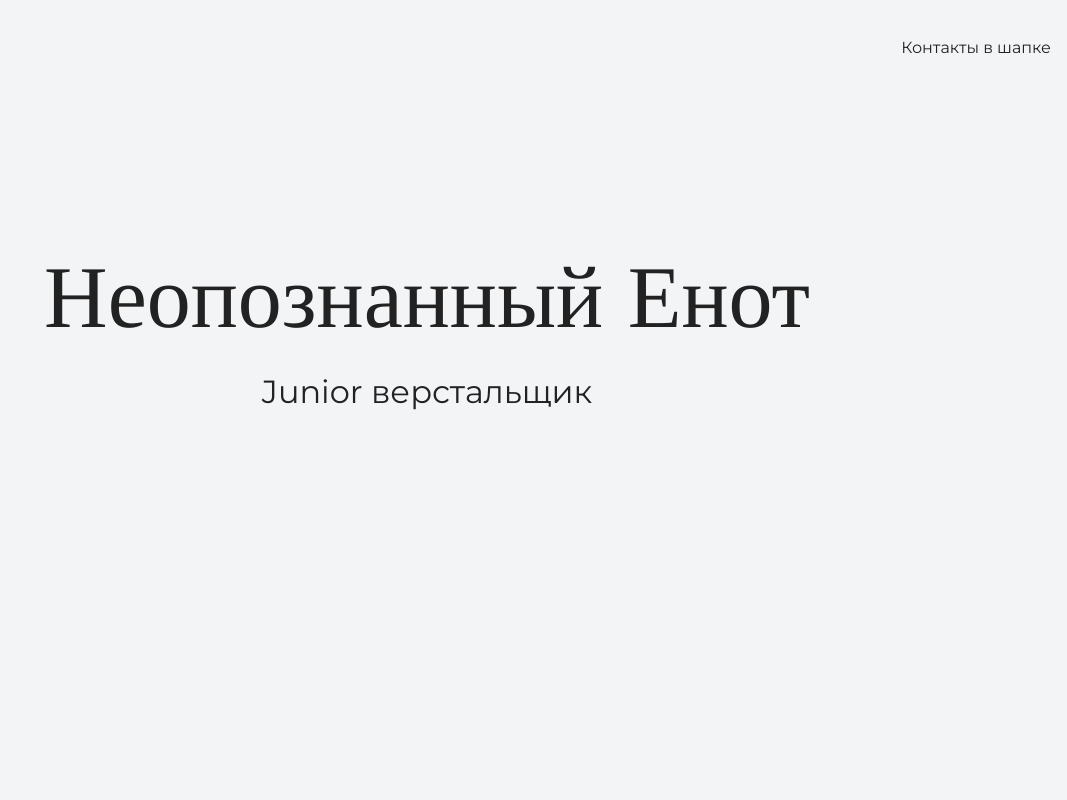
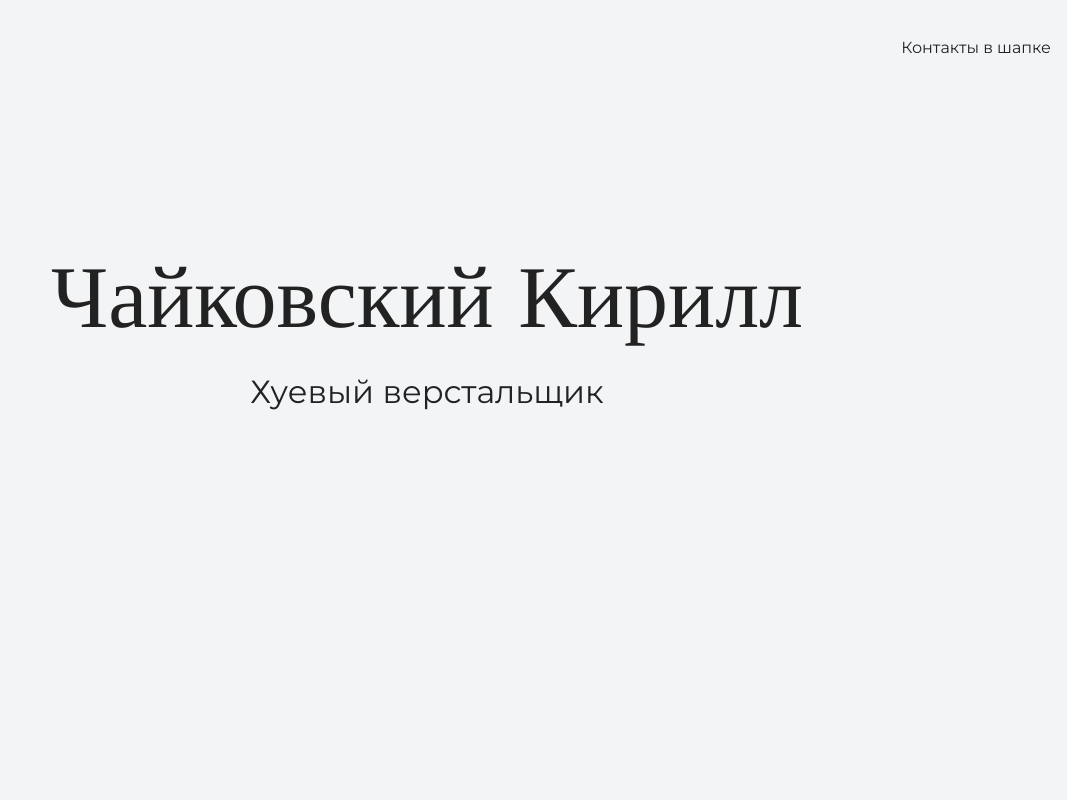
Before and after one commit to Kirill-Kalt/my-site, a plain HTML site: page index.html in a window 1280 px wide. Shown: the top 800 px of the page, without its empty margins (213-1280 px from the left). Drawn offline with nearby package versions, Linux system fonts and the light colour scheme.

Commit message:
Add files via upload

```diff
--- a/index.html
+++ b/index.html
@@ -16,8 +16,8 @@
 
     <section class="hero-image">
     <div class="container">
-      <h1 class="heading">Неопознанный Енот</h1>
-      <p>Junior верстальщик</p>
+      <h1 class="heading">Чайковский Кирилл</h1>
+      <p>Хуевый верстальщик</p>
     </div>
     </section>
 
```
